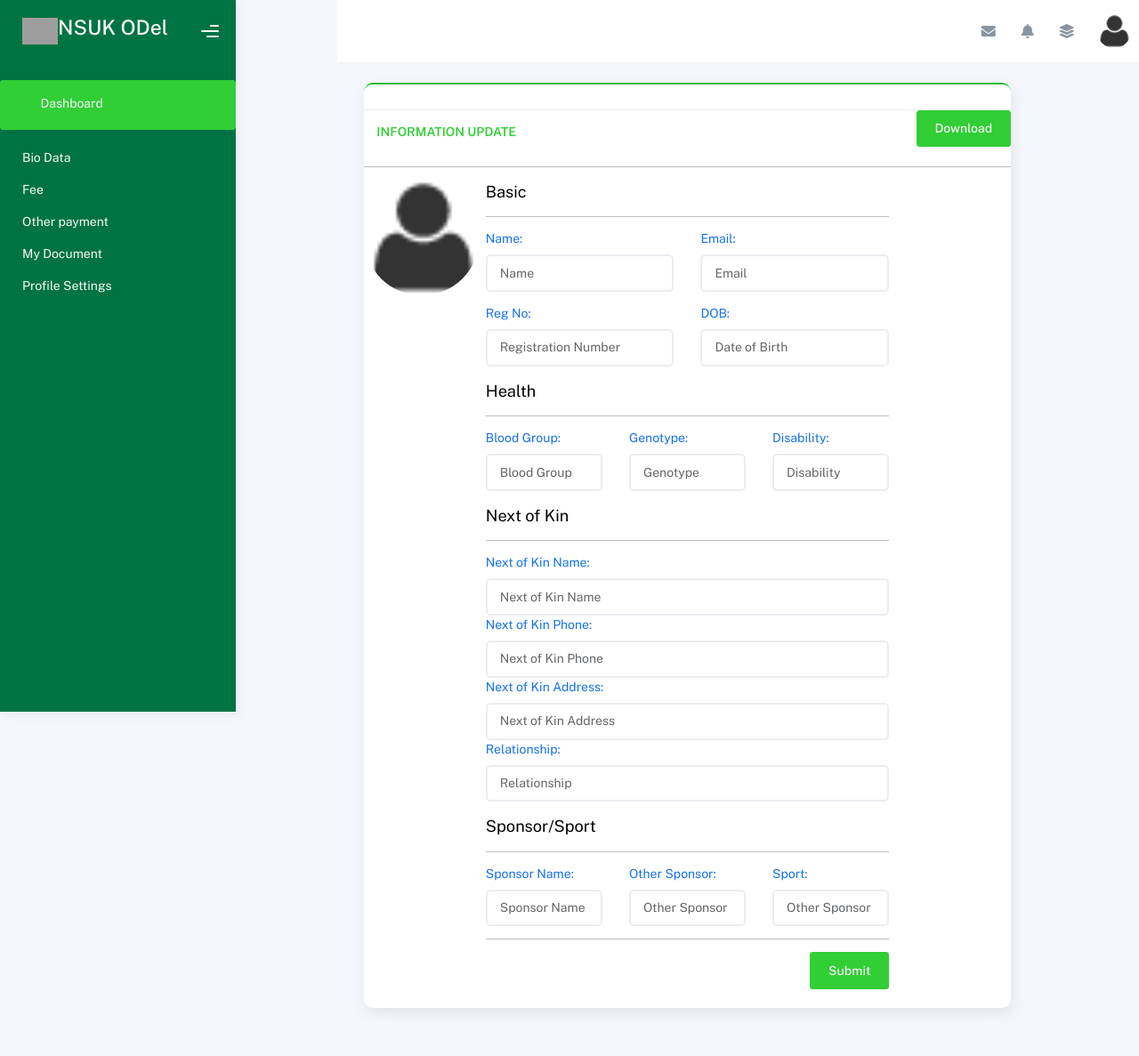
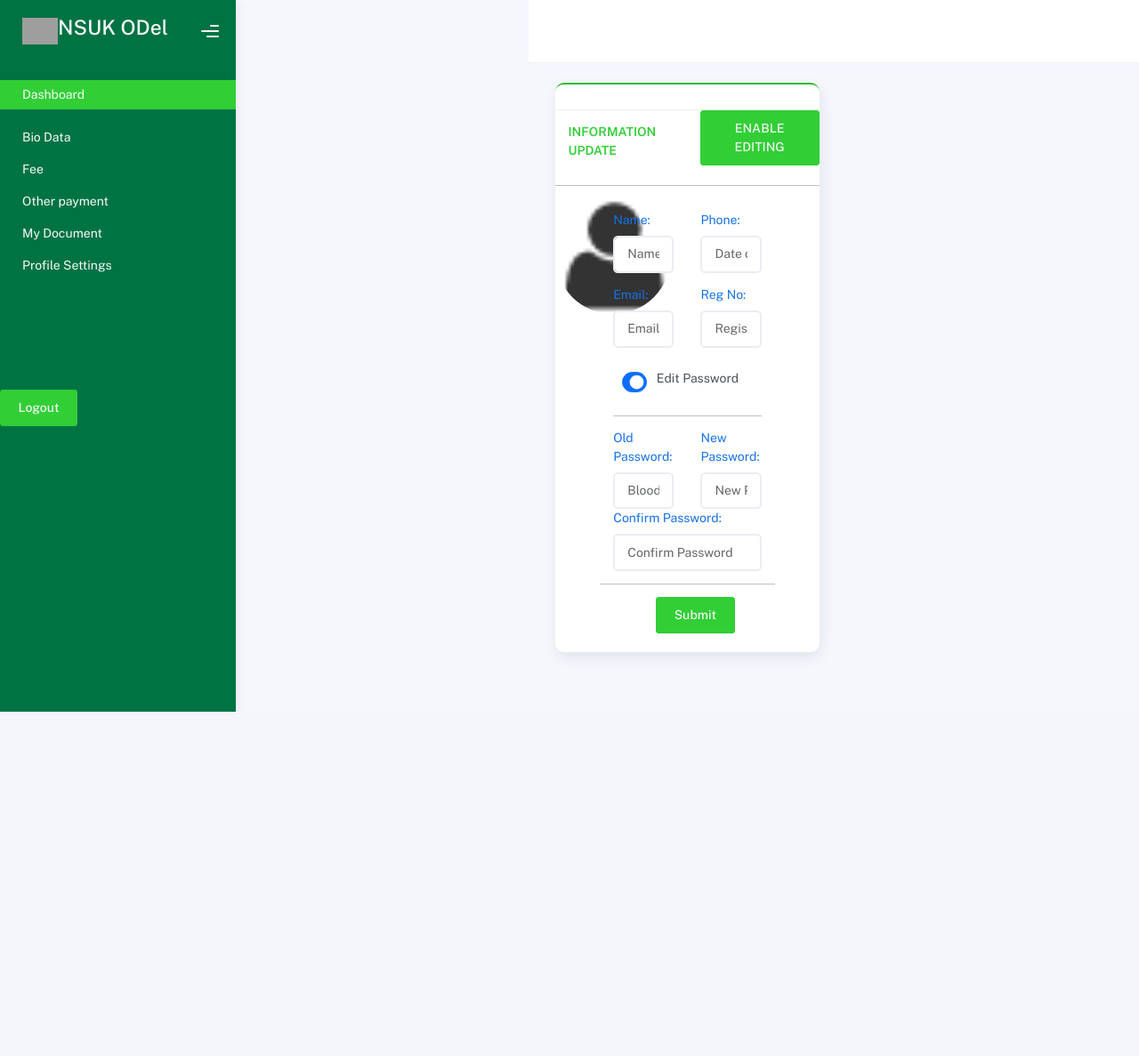
Before and after one commit to DamaMichaelYohanna/odel, a Django app: page /profile in a window 1280 px wide. Shown: the whole page at 89% size. After the commit the page ends 800 px from the top, so only its background shows below. Run offline with Django 3.2, Linux system fonts and the light colour scheme; some libraries are stand-ins or nearby versions; grey boxes are pictures that could not be loaded.

Commit message:
Still on the update

```diff
--- a/main/templates/main-dashboard/dashboard-base.html
+++ b/main/templates/main-dashboard/dashboard-base.html
@@ -57,9 +57,9 @@
   </head>
   <html>
   <body>
-    <div class="wrapper" style="color: white;">
+    <div class="wrapper" style="color: #000;">
   <!-- Sidebar -->
-  <div class="sidebar" style="color:white; background-color: #007343; color: #fff;">
+  <div class="sidebar" style="background-color: #007343; color: #000;">
     <div class="sidebar-logo">
       <!-- Logo Header -->
       <div class="logo-header" data-background-color="light" style="background-color: #007343; color: #fff;">
@@ -89,7 +89,7 @@
     <div class="sidebar-wrapper scrollbar scrollbar-inner">
       <div class="sidebar-content">
         <ul class="nav nav-secondary">
-          <li class="nav-item btn btn-success">
+          <li class="nav-item btn-success">
                   <a href="{% url 'dashboard_page'%}">
                     <span class="sub-item text-light">Dashboard</span>
                   </a>
@@ -116,7 +116,7 @@
             </a>
           </li>
           <li class="nav-item">
-            <a href="{% url 'documents_page'%}">
+            <a href="{% url 'payments_page'%}">
               <span class="sub-item text-light">My Document</span>
             </a>
           </li>
@@ -126,11 +126,41 @@
             </a>
           </li>
         </ul>
+
       </div>
+        <ul class="nav nav-secondary">
+<li class="nav-item">
+ <button class="btn btn-success" data-bs-toggle="modal" data-bs-target="#myModal"> Logout</button>
+</li>
+</ul>
+    </div>
     </div>
 
+    <!-- The Modal -->
+<div class="modal" id="myModal">
+  <div class="modal-dialog modal-sm">
+    <div class="modal-content">
+
+      <!-- Modal Header -->
+      <div class="modal-header">
+        <h4 class="modal-title">Confirmation</h4>
+        <button type="button" class="btn-close" data-bs-dismiss="modal"></button>
+      </div>
+
+      <!-- Modal body -->
+      <div class="modal-body">
+      Your are login out..
+      </div>
+
+      <!-- Modal footer -->
+      <div class="modal-footer">
+        <button type="button" class="btn btn-mute" data-bs-dismiss="modal">Cancel</button>
+        <button type="button" class="btn btn-danger" data-bs-dismiss="modal">Continue</button>
+      </div>
+
+    </div>
   </div>
-  <!-- End Sidebar -->
+</div>
 
   <div class="main-panel">
     <div class="main-header">
--- a/main/templates/main-dashboard/forms.html
+++ b/main/templates/main-dashboard/forms.html
@@ -24,7 +24,7 @@
                 <div class="input-group"></div>
               </div>
               <!--  -->
-              <div class="col-4">
+              <div class="col-5">
                 <div class="input-group"></div>
               </div>
               <div class="col-4">
--- a/main/templates/main-dashboard/profile-setting.html
+++ b/main/templates/main-dashboard/profile-setting.html
@@ -24,7 +24,7 @@
                 <b> <span class="text-success">INFORMATION UPDATE</span></b>
               </div>
               <div class="">
-                <button type="button" class="btn btn-success">Download</button>
+                <button type="button" class="btn btn-success">ENABLE EDITING</button>
               </div>
             </div>
             <hr/>
@@ -43,8 +43,7 @@
               <!--  -->
               <div class="col-sm-8">
                 <div class="container-fluid">
-                  <div class="mb-3"><h5>Basic</h5></div>
-                  <hr />
+                  <div class="mb-3"></div>
                   <form action="/action_page.php">
                     <div class="row">
                       <div class="col-sm-3 col-md-6">
@@ -61,6 +60,23 @@
                         />
                       </div>
                       <div class="col-sm-9 col-md-6">
+                        <label for="phone" class="form-label text-primary"
+                          >Phone:</label
+                        >
+                        <input
+                          type="text"
+                          class="form-control"
+                          id="phone"
+                          placeholder="Date of Birth"
+                          name="phone"
+                          required
+                        />
+                      </div>
+
+                    </div>
+                    <div class="mb-3"></div>
+                    <div class="row">
+                        <div class="col-sm-9 col-md-6">
                         <label for="email" class="form-label text-primary"
                           >Email:</label
                         >
@@ -73,11 +89,8 @@
                           required
                         />
                       </div>
-                    </div>
-                    <div class="mb-3"></div>
-                    <div class="row">
                       <div class="col-sm-3 col-md-6">
-                        <label for="email" class="form-label text-primary"
+                        <label for="reg_no" class="form-label text-primary"
                           >Reg No:</label
                         >
                         <input
@@ -89,19 +102,6 @@
                           required
                         />
                       </div>
-                      <div class="col-sm-9 col-md-6">
-                        <label for="email" class="form-label text-primary"
-                          >DOB:</label
-                        >
-                        <input
-                          type="text"
-                          class="form-control"
-                          id="dob"
-                          placeholder="Date of Birth"
-                          name="dob"
-                          required
-                        />
-                      </div>
                     </div>
                     <!-- ########################### -->
 
@@ -109,166 +109,58 @@
                     <div class="mb-3">
 
                     </div>
-                    <div class="mb-3"><h5>Health</h5></div>
+                    <div class="form-check form-switch col-4">
+                    <input class="form-check-input" type="checkbox" id="mySwitch" name="darkmode" value="yes" checked>
+                    <label class="form-check-label" for="mySwitch">Edit Password</label>
+                    </div>
                     <hr />
                     <div class="row">
-                      <div class="col-sm-4">
-                        <label for="Blood Group" class="form-label text-primary"
-                          >Blood Group:</label
+                      <div class="col-sm-9 col-md-6">
+                        <label for="Old Password" class="form-label text-primary"
+                          >Old Password:</label
                         >
                         <input
                           type="text"
                           class="form-control"
-                          id="blood_group"
+                          id="old_password"
                           placeholder="Blood Group"
-                          name="blood_group"
+                          name="old_password"
                           required
                         />
                       </div>
-                      <div class="col-sm-4">
-                        <label for="Genotype" class="form-label text-primary"
-                          >Genotype:</label
+                      <div class="col-sm-9 col-md-6">
+                        <label for="New Password" class="form-label text-primary"
+                          >New Password:</label
                         >
                         <input
                           type="text"
                           class="form-control"
-                          id="genotype"
-                          placeholder="Genotype"
-                          name="genotype"
+                          id="new_password"
+                          placeholder="New Password"
+                          name="new_password"
                           required
                         />
                       </div>
-                      <div class="col-sm-4">
-                        <label for="Disability" class="form-label text-primary"
-                          >Disability:</label
+
+                    </div>
+                    <!-- ################### -->
+                    <div class="row">
+                      <div class="col-sm-12">
+                        <label
+                          for="Confirm Password"
+                          class="form-label text-primary"
+                          >Confirm Password:</label
                         >
                         <input
                           type="text"
                           class="form-control"
-                          id="disability"
-                          placeholder="Disability"
-                          name="disability"
+                          id="confirm_password"
+                          placeholder="Confirm Password"
+                          name="confirm_password"
                           required
                         />
                       </div>
-                    </div>
-                    <!-- ################### -->
                       <div class="mb-3"></div>
-                    <div class="mb-3"><h5>Next of Kin</h5></div>
-                    <hr />
-                    <div class="row">
-                      <div class="col-sm-12">
-                        <label
-                          for="Next of Kin Name"
-                          class="form-label text-primary"
-                          >Next of Kin Name:</label
-                        >
-                        <input
-                          type="text"
-                          class="form-control"
-                          id="nokn"
-                          placeholder="Next of Kin Name"
-                          name="nokn"
-                          required
-                        />
-                      </div>
-                      <div class="col-sm-12">
-                        <label
-                          for="Next of Kin Phone"
-                          class="form-label text-primary"
-                          >Next of Kin Phone:</label
-                        >
-                        <input
-                          type="text"
-                          class="form-control"
-                          id="nokp"
-                          placeholder="Next of Kin Phone"
-                          name="nokp"
-                          required
-                        />
-                      </div>
-
-                      <div class="col-sm-12">
-                        <label
-                          for="Next of Kin Address"
-                          class="form-label text-primary"
-                          >Next of Kin Address:</label
-                        >
-                        <input
-                          type="text"
-                          class="form-control"
-                          id="noka"
-                          placeholder="Next of Kin Address"
-                          name="noka"
-                          required
-                        />
-                      </div>
-                      <div class="col-sm-12">
-                        <label
-                          for="Relationship"
-                          class="form-label text-primary"
-                          >Relationship:</label
-                        >
-                        <input
-                          type="text"
-                          class="form-control"
-                          id="relationship"
-                          placeholder="Relationship"
-                          name="relationship"
-                          required
-                        />
-                      </div>
-                    </div>
-                    <div class="mb-3"></div>
-                    <div class="mb-3"><h5>Sponsor/Sport</h5></div>
-                    <hr />
-                    <div class="row">
-                      <div class="col-sm-4">
-                        <label
-                          for="Sponsor Name"
-                          class="form-label text-primary"
-                          >Sponsor Name:</label
-                        >
-                        <input
-                          type="text"
-                          class="form-control"
-                          id="sponsor_name"
-                          placeholder="Sponsor Name"
-                          name="sponsor_name"
-                          required
-                        />
-                      </div>
-                      <div class="col-sm-4">
-                        <label
-                          for="Other Sponsor"
-                          class="form-label text-primary"
-                          >Other Sponsor:</label
-                        >
-                        <input
-                          type="text"
-                          class="form-control"
-                          id="other_sponsor"
-                          placeholder="Other Sponsor"
-                          name="other_sponsor"
-                          required
-                        />
-                      </div>
-                      <div class="col-sm-4">
-                        <label
-                          for="Other Sponsor"
-                          class="form-label text-primary"
-                          >Sport:</label
-                        >
-                        <input
-                          type="text"
-                          class="form-control"
-                          id="other_sponsor"
-                          placeholder="Other Sponsor"
-                          name="other_sponsor"
-                          required
-                        />
-                      </div>
-                    </div>
                       <hr />
                       <div class="row">
                         <div class="col-sm-4"></div>
@@ -282,6 +174,7 @@
                         </div>
                       </div>
                       <div class="mb-4"></div>
+                      </div>
                   </form>
                 </div>
                 <!-- End Custom template -->
--- a/main/urls.py
+++ b/main/urls.py
@@ -13,6 +13,7 @@ urlpatterns = [
     path('invoices', views.dashboard_generate_invoice_pdf, name='invoices_form'),
     path('profile', views.dashboard_profile_settings, name='profile_setting_page'),
     path('document', views.dashboard_documents, name='documents_page'),
+    path('payment', views.dashboard_payments, name='payments_page'),
     path('about', views.about, name='about-page'),
     path('contact', views.contact, name='contact-page'),
 ]
--- a/main/views.py
+++ b/main/views.py
@@ -46,6 +46,10 @@ def dashboard_documents(request):
     return render(request, 'main-dashboard/documents.html')
 
 
+def dashboard_payments(request):
+    return render(request, 'main-dashboard/payment.html')
+
+
 
 
 def about(request):
```
Also changed, not shown: main/templates/main-dashboard/payment.html (added, +84 -0 lines). Lines whose indentation alone changed are shown as unchanged.
